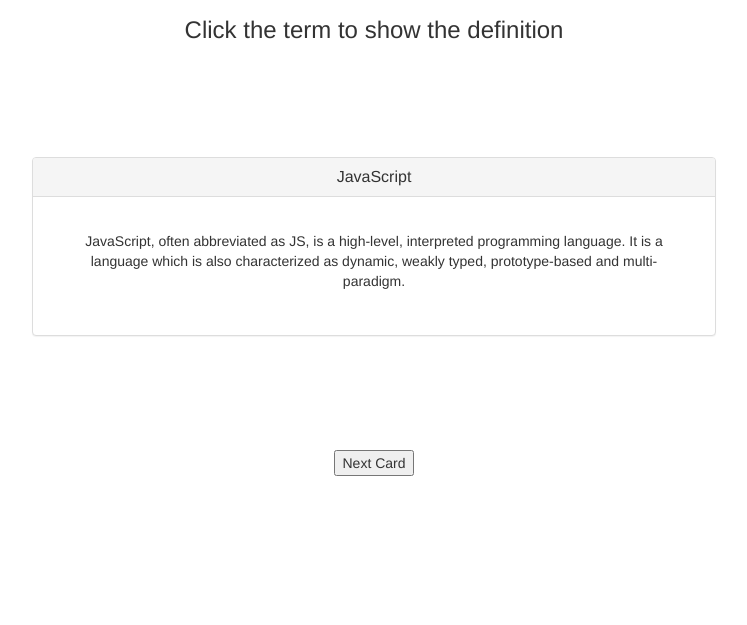
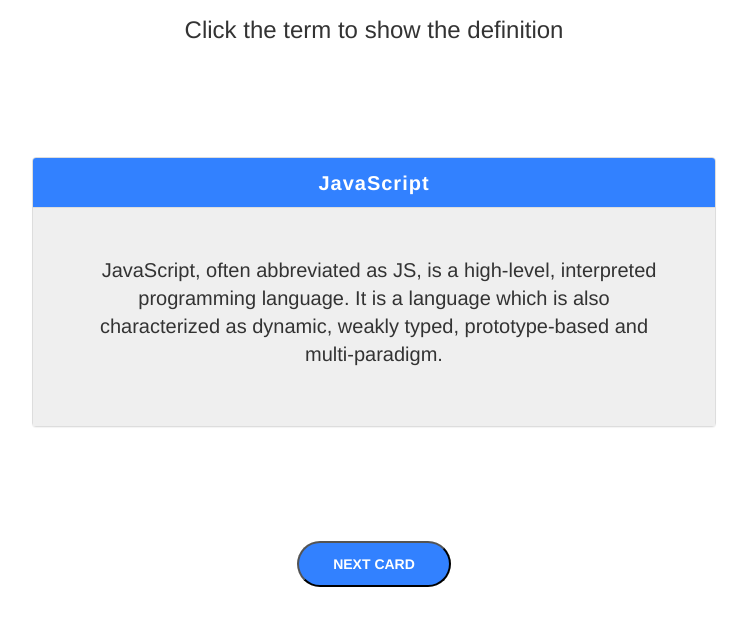
Before and after one commit to K-Banks/3.20.18, a plain HTML site: page flashcard-site/index.html in a window 1280 px wide. Both pictures are taken after a click on the element "JavaScript". Shown: the part 63-688 px from the top of the page, without its empty margins (266-1013 px from the left). Drawn offline with nearby package versions, Linux system fonts and the light colour scheme.

Commit message:
Stylized the FlashCards page

```diff
--- a/flashcard-site/css/master.css
+++ b/flashcard-site/css/master.css
@@ -3,20 +3,56 @@ body {
 }
 
 button {
+  background-color: #3281ff;
+  /*border-right: 5px solid #5082d3;
+  border-bottom: 5px solid #5082d3;*/
+  border-radius: 500px;
+  color: white;
+  padding: 1% 3%;
   display: none;
   margin: 0 auto;
+  font-weight: bold;
+  text-transform: uppercase;
+  /*box-shadow: 2px 2px 7px 0px rgba(143,143,143,0.75);*/
+}
+
+button:hover{
+  cursor: pointer;
+  background-color: #4b8bf2;
+}
+
+button:focus {
+  outline: 0;
 }
 .panel {
   margin: 10% 20%;
 }
 
 .panel-body {
-  padding: 5%;
+  text-indent: 10px;
+  padding: 7%;
+  font-size: 20px;
+  background-color: #efefef;
   display: none;
+  line-height: 1.4em;
+
 }
 
-.panel-title:hover {
-  cursor: pointer
+.panel .panel-heading {
+  padding: 2%;
+  background-color: #3281ff;
+  color: white;
+}
+
+.panel-title {
+  font-weight: bold;
+  font-size: 20px;
+  letter-spacing: 1px;
+}
+
+.panel-heading:hover {
+  cursor: pointer;
+  background-color: #4b8bf2;
 }
 
 .hide {
--- a/jqpractice/css/master.css
+++ b/jqpractice/css/master.css
@@ -51,11 +51,13 @@
   max-width: 768px;
   background-image: url('../img/4.png');
 }
+
 .img5 {
   height: 480px;
   max-width: 768px;
   background-image: url('../img/5.png');
 }
+
 .img6 {
   height: 480px;
   max-width: 768px;
```
